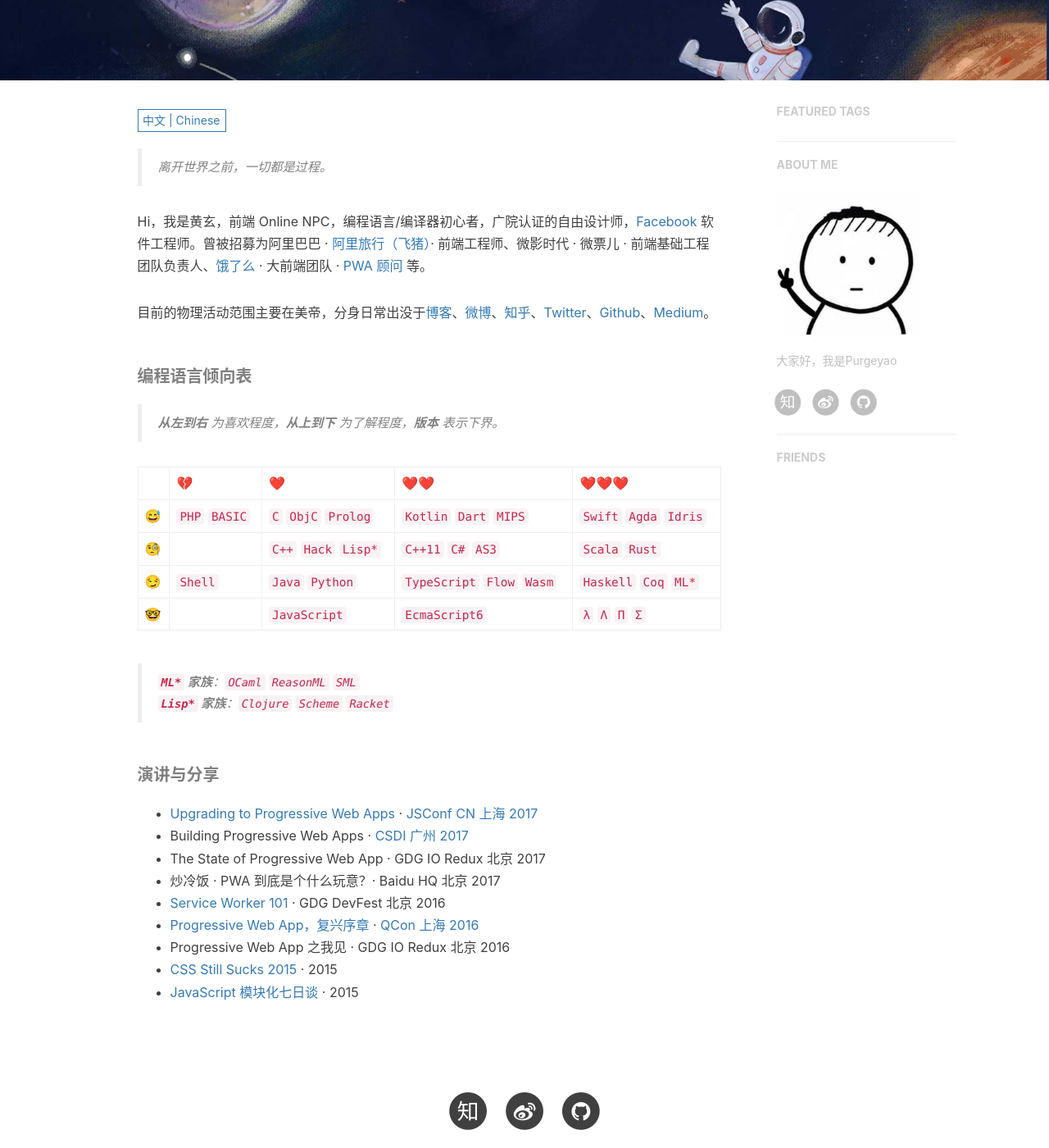
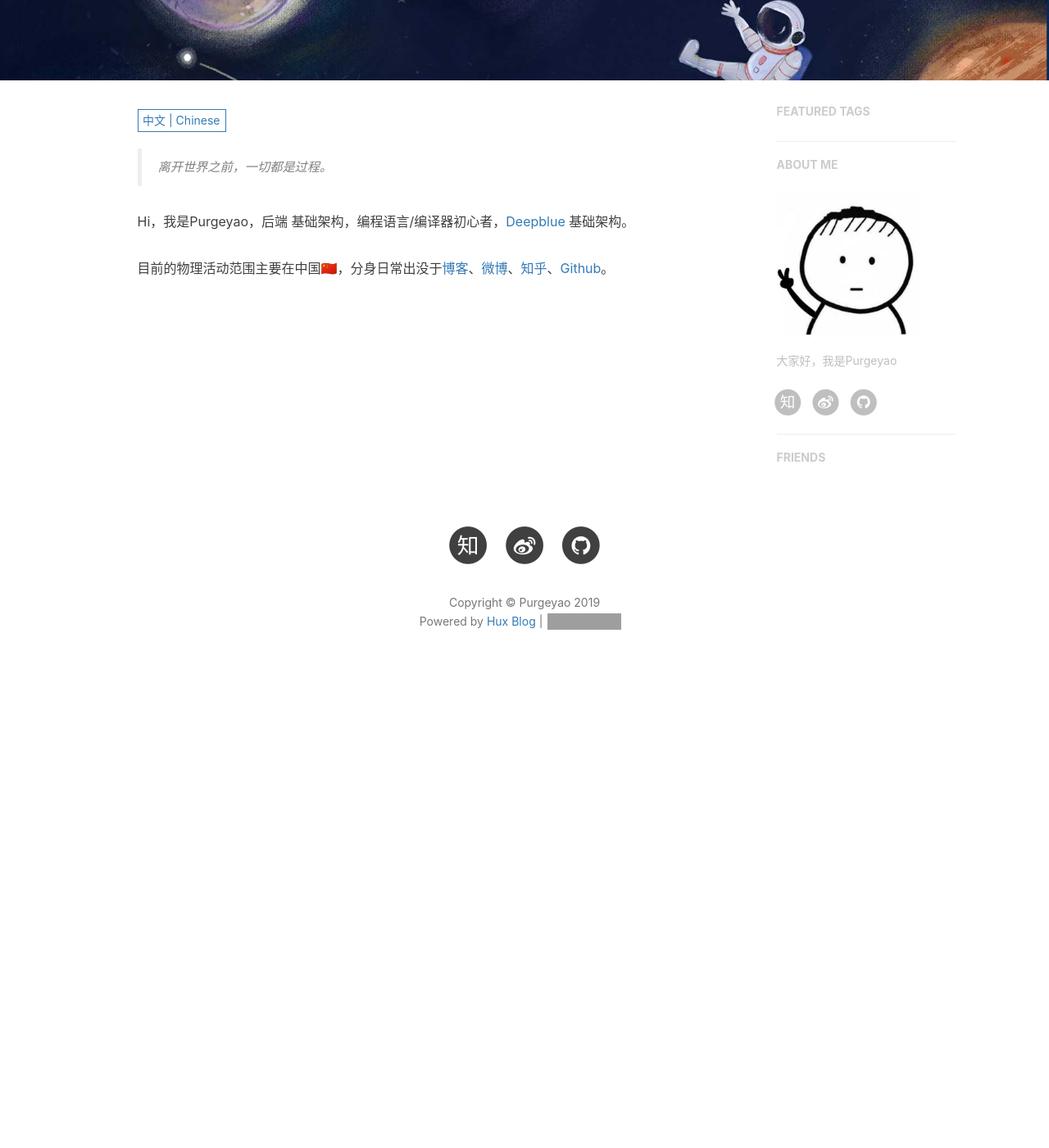
Before and after one commit to purgeyao/purgeyao.github.io, a Jekyll site: the page built from about.html, in a window 1280 px wide and 1400 px high, scrolled down 320 px. Shown: the whole window at 82% size. Built offline with Jekyll 4.4.1, drawn with Linux system fonts in a browser that asks for light colours; nearby versions of some CDN libraries; comment, search, counter and statistics services are not loaded; after the commit the page ends 1182 px from its top, so only the background shows below that; grey boxes are pictures that could not be loaded.

Commit message:
upd _includes/about

```diff
--- a/_config.yml
+++ b/_config.yml
@@ -13,7 +13,7 @@ future: true
 
 # SNS的设置
 RSS: false
-weibo_username:     Purgeyao
+weibo_username:     273115594
 zhihu_username:     Purgeyao
 github_username:    purgeyao
 #twitter_username:   Purgeyao
--- a/_includes/about/en.md
+++ b/_includes/about/en.md
@@ -1,43 +1,3 @@
 > Your time is limited, so don’t waste it living someone else’s life.
 
-Hi, I am _@huxpro_ (Huang, Xuan), a will-be [Facebook](https://www.facebook.com/) software engineer and a professed UI/motion designer. My interests range from programming languages, compiler construction, web/app development, human computer interaction and developer infra. In the past, I worked on [Alitrip (Fliggy)](https://www.alitrip.com/) mobile/web at [Alibaba Group](https://en.wikipedia.org/wiki/Alibaba_Group), found and lead front-end infrastructure team at unicorn startup [Beijing Weiying (WePiao)](https://www.crunchbase.com/organization/beijing-weiying-technology), and helped [Ele.me](https://en.wikipedia.org/wiki/Ele.me) upgrading their mobile site into [the first influential progressive web app in China](https://medium.com/elemefe/upgrading-ele-me-to-progressive-web-app-2a446832e509).
-
-I studied BA, Digital Media Art at [Communication University of China](https://en.wikipedia.org/wiki/Communication_University_of_China) and MS, Computer Science at [Rochester Institute of Technology](https://en.wikipedia.org/wiki/Rochester_Institute_of_Technology).
-
-
-##### My Programming Languages Spectrum
-
-> __Left-right__ is how much I prefer it.  __Top-down__ is how much I know it. __Versions__ are lower bounds.
-
-|     | 💔️           | ❤️ ️                 | ❤️❤️ ️                     | ❤️❤️❤️ ️               |
-| --- | ------------- | -------------------- | -------------------------- | ---------------------- |
-| 😅  | `PHP` `BASIC` | `C` `ObjC` `Prolog`  | `Kotlin` `Dart` `MIPS`     | `Swift` `Agda` `Idris` |
-| 🧐  |               | `C++` `Hack` `Lisp*` | `C++11` `C#` `AS3`         | `Scala` `Rust`         |
-| 😏  | `Shell`       | `Java` `Python`      | `TypeScript` `Flow` `Wasm` | `Haskell` `Coq` `ML*`  |
-| 🤓  |               | `JavaScript`         | `EcmaScript6`              | `λ` `Λ` `Π` `Σ`        |
-
-> __`ML*`__: `OCaml` `ReasonML` `Standard ML` (`F#`)
-> __`Lisp*`__: `Clojure` `Scheme` `Racket`
-
-
-##### Talks
-
-- [Upgrading to Progressive Web Apps][9] · [JSConf China Shanghai 2017](http://2017.jsconf.cn/)
-- Building Progressive Web Apps · [CSDI Guangzhou 2017](http://www.csdisummit.com/)
-- The State of Progressive Web App · GDG IO Redux Beijing 2017
-- PWA Rehashing · Baidu HQ Beijing 2017
-- [Service Worker 101][5] · GDG DevFest Beijing 2016
-- [Progressive Web Apps][4] · QCon Shanghai 2016
-- Progressive Web App in my POV · GDG IO Redux Beijing 2016
-- [CSS Still Sucks 2015][2] · 2015
-- [JavaScript Modularization Journey][1] · 2015
-
-[1]: //huangxuan.me/2015/07/09/js-module-7day/
-[2]: //huangxuan.me/2015/12/28/css-sucks-2015/
-[3]: //huangxuan.me/2016/06/05/pwa-in-my-pov/
-[4]: //huangxuan.me/2016/10/20/pwa-qcon2016/
-[5]: //huangxuan.me/2016/11/20/sw-101-gdgdf/
-[6]: https://yanshuo.io/assets/player/?deck=58ac8598b123db0067292f92 "PWA Rehashing"
-[7]: https://yanshuo.io/assets/player/?deck=593ad6fbfe88c2006a0a0d6d "The State of PWA"
-[8]: https://yanshuo.io/assets/player/?deck=594d673d570c357d0698a950 "Building PWA"
-[9]: //huangxuan.me/jsconfcn2017/
+Hi, I'm Purgeyao, back-end infrastructure, programming language/compiler beginner.
--- a/_includes/about/zh.md
+++ b/_includes/about/zh.md
@@ -1,43 +1,5 @@
 > 离开世界之前，一切都是过程。
 
-Hi，我是黄玄，前端 Online NPC，编程语言/编译器初心者，广院认证的自由设计师，[Facebook](https://www.facebook.com/) 软件工程师。曾被招募为阿里巴巴 · [阿里旅行（飞猪）](http://alitrip.com)· 前端工程师、微影时代 · 微票儿 · 前端基础工程团队负责人、[饿了么](https://ele.me/) · 大前端团队 · [PWA 顾问](https://medium.com/elemefe/upgrading-ele-me-to-progressive-web-app-2a446832e509) 等。
+Hi，我是Purgeyao，后端 基础架构，编程语言/编译器初心者，[Deepblue](https://www.deepblueai.com/) 基础架构。
 
-目前的物理活动范围主要在美帝，分身日常出没于[博客](https://huangxuan.me)、[微博](https://weibo.com/huxpro)、[知乎](https://www.zhihu.com/people/huxpro/pins/posts)、[Twitter](https://twitter.com/Huxpro/)、[Github](https://github.com/huxpro)、[Medium](https://medium.com/@Huxpro)。
-
-
-##### 编程语言倾向表
-
-> __从左到右__ 为喜欢程度，__从上到下__ 为了解程度，__版本__ 表示下界。
-
-|     | 💔️           | ❤️ ️                 | ❤️❤️ ️                     | ❤️❤️❤️ ️               |
-| --- | ------------- | -------------------- | -------------------------- | ---------------------- |
-| 😅  | `PHP` `BASIC` | `C` `ObjC` `Prolog`  | `Kotlin` `Dart` `MIPS`     | `Swift` `Agda` `Idris` |
-| 🧐  |               | `C++` `Hack` `Lisp*` | `C++11` `C#` `AS3`         | `Scala` `Rust`         |
-| 😏  | `Shell`       | `Java` `Python`      | `TypeScript` `Flow` `Wasm` | `Haskell` `Coq` `ML*`  |
-| 🤓  |               | `JavaScript`         | `EcmaScript6`              | `λ` `Λ` `Π` `Σ`        |
-
-> __`ML*` 家族__：`OCaml` `ReasonML` `SML`
-> __`Lisp*` 家族__：`Clojure` `Scheme` `Racket`
-
-
-##### 演讲与分享
-
-- [Upgrading to Progressive Web Apps][9] · [JSConf CN 上海 2017](http://2017.jsconf.cn/)
-- Building Progressive Web Apps · [CSDI 广州 2017](http://www.csdisummit.com/)
-- The State of Progressive Web App · GDG IO Redux 北京 2017
-- 炒冷饭 · PWA 到底是个什么玩意？· Baidu HQ 北京 2017
-- [Service Worker 101][5] · GDG DevFest 北京 2016
-- [Progressive Web App，复兴序章][4] · [QCon 上海 2016](http://2016.qconshanghai.com/presentation/3111)
-- Progressive Web App 之我见 · GDG IO Redux 北京 2016
-- [CSS Still Sucks 2015][2] · 2015
-- [JavaScript 模块化七日谈][1] · 2015
-
-[1]: //huangxuan.me/2015/07/09/js-module-7day/
-[2]: //huangxuan.me/2015/12/28/css-sucks-2015/
-[3]: //huangxuan.me/2016/06/05/pwa-in-my-pov/
-[4]: //huangxuan.me/2016/10/20/pwa-qcon2016/
-[5]: //huangxuan.me/2016/11/20/sw-101-gdgdf/
-[6]: https://yanshuo.io/assets/player/?deck=58ac8598b123db0067292f92 "PWA Rehashing"
-[7]: https://yanshuo.io/assets/player/?deck=593ad6fbfe88c2006a0a0d6d "The State of PWA"
-[8]: https://yanshuo.io/assets/player/?deck=594d673d570c357d0698a950 "Building PWA"
-[9]: //huangxuan.me/jsconfcn2017/
+目前的物理活动范围主要在中国🇨🇳，分身日常出没于[博客](https://huangxuan.me)、[微博](https://weibo.com/273115594)、[知乎](https://www.zhihu.com/people/xiao-nuo-nuo-72-86/posts)、[Github](https://github.com/purgeyao)。
```
